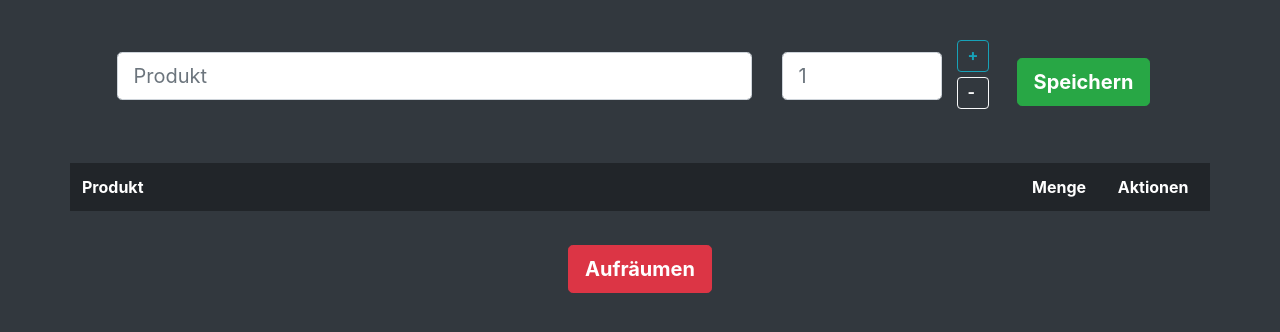
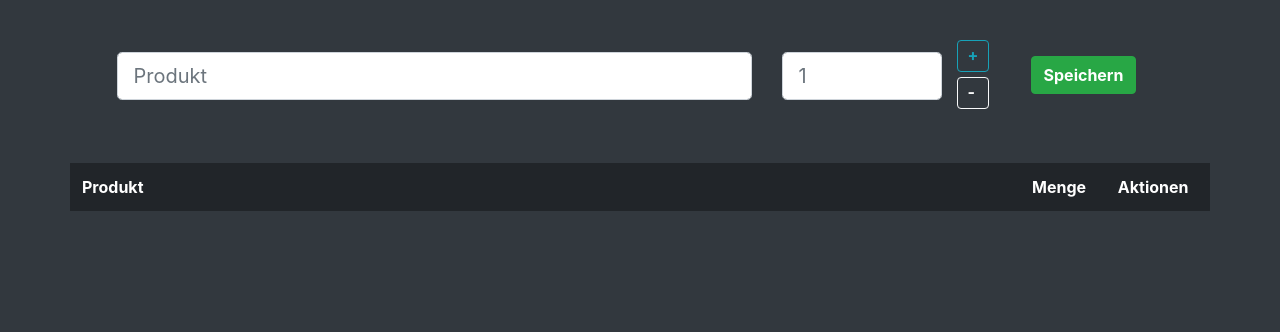
Before and after one commit to Sogeman/Shopping-List, a PHP site: page / in a window 1280 px wide. Shown: the top 332 px of the page. Run offline with PHP 8.4, Linux system fonts and the light colour scheme; lists and menus that the app fills with data are empty.

Commit message:
reset to working state, something is broken

```diff
--- a/index.html
+++ b/index.html
@@ -63,7 +63,7 @@
                 </div>
             </div>
             <div class="col-12 mt-1 text-center col-lg-2 mt-lg-0 mx-lg-0 pt-2">
-                <button type="button" class="btn btn-success btn-lg"
+                <button type="button" class="btn btn-success"
                     id="save-button"><strong>Speichern</strong></button>
             </div>
         </div>
@@ -84,17 +84,17 @@
             </table>
         </div>
 
-        <div class="row my-3 text-center">
+        <div class="row my-3 text-center" id="list-buttons">
             <div class="col-6" id="button-insert-point">
-                <button type="button" class="btn btn-warning btn-lg"
+                <button type="button" class="btn btn-warning"
                     id="sort-button"><strong>Liste ordnen</strong>
                 </button>
-                <button type="button" class="btn btn-success btn-lg" id="confirm-sorting-button"><strong>Liste
+                <button type="button" class="btn btn-success" id="confirm-sorting-button"><strong>Liste
                         sichern</strong>
                 </button>
             </div>
             <div class="col-6 cleanup-button-wrapper">
-                <button type="button" class="btn btn-danger btn-lg" id="cleanup-button">
+                <button type="button" class="btn btn-danger" id="cleanup-button">
                     <strong>Aufräumen</strong>
                 </button>
             </div>
--- a/logic.js
+++ b/logic.js
@@ -6,7 +6,7 @@ $(document).ready(function () {
             items.each((index, listitem) => {
                 const itemName = $(listitem).children().eq(0).html();
                 const count = Number($(listitem).children().eq(1).html());
-                //save status
+                //save status missing
                 console.log($(listitem));
                 Queries.SaveToProducts(itemName, count);
             });
--- a/mystyles.css
+++ b/mystyles.css
@@ -54,7 +54,6 @@ td.actions {
 .delete-button {
     margin-top: 0.5em;
 }
-
 .up-button {
     margin-right: 0.5em;
 }
@@ -67,7 +66,7 @@ td.actions {
     font-size: 12px;
 }
 
-#confirm-sorting-button {
+#confirm-sorting-button, #list-buttons {
     display: none;
 }
 
```
